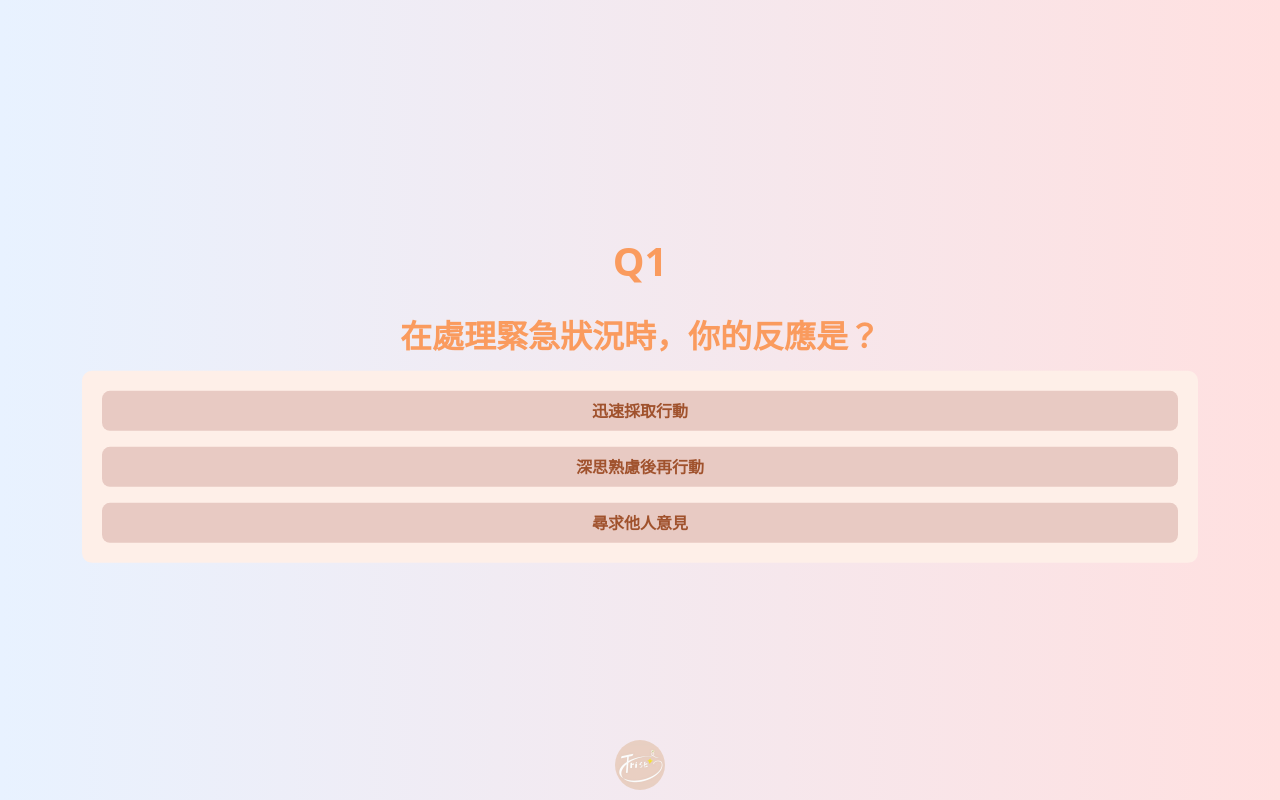
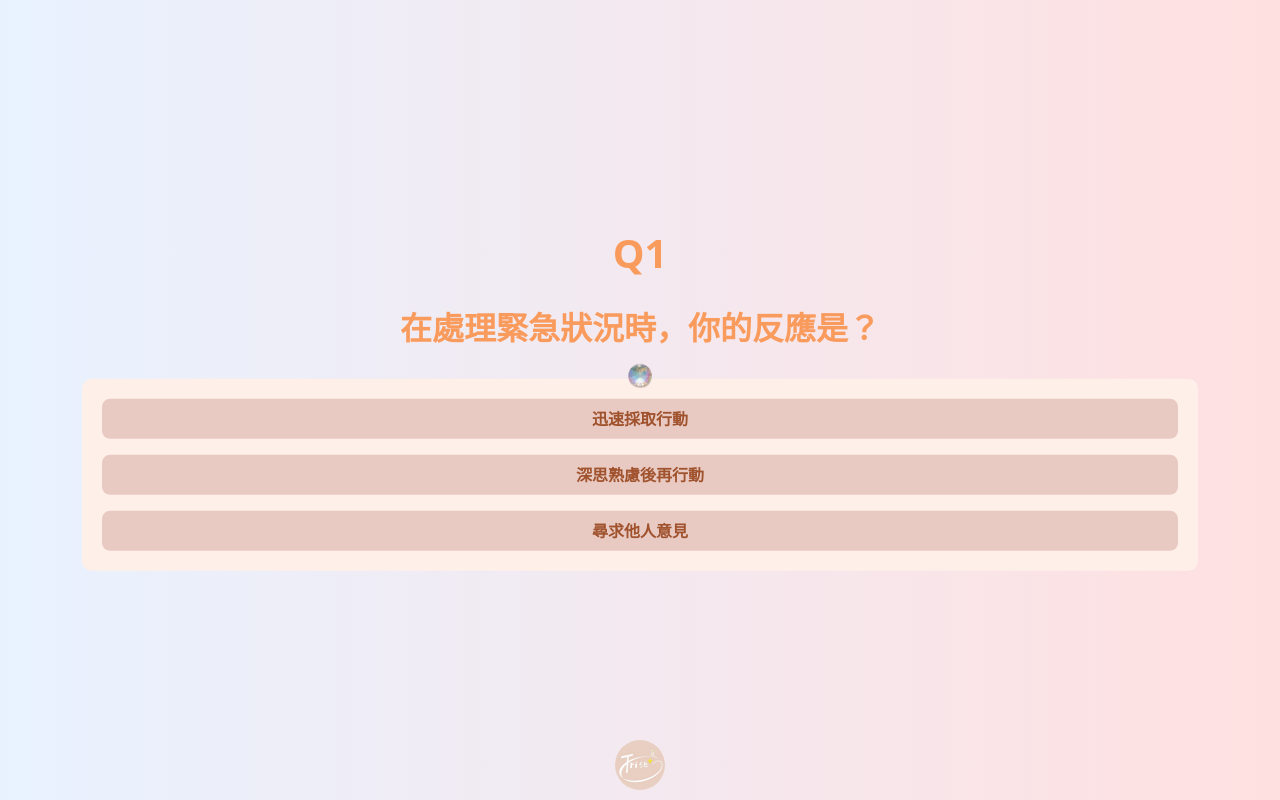
Before and after one commit to TristarAccessory/TristarDivinationGame, a React (Vite) app in the folder divination-game/: page / in a window 1280 px wide. Both pictures are taken after a click on the picture 531 px from the left and 426 px from the top of the page. Built offline with nearby package versions, Linux system fonts and the light colour scheme.

Commit message:
新增: 新增鑽石釘子

```diff
--- a/divination-game/src/components/Quiz.tsx
+++ b/divination-game/src/components/Quiz.tsx
@@ -1,6 +1,7 @@
 import {Container, Stack} from "react-bootstrap";
 import styled from "styled-components";
 import AnswerButton from "./Quiz/AnswerButton";
+import diamond from "@/assets/shared/diamond.webp"
 
 const QuizTitle = styled.h1`
     color: rgb(250, 155, 94);
@@ -12,7 +13,20 @@ const QuizTitle = styled.h1`
 const QuizSubtitle = styled.h2`
     color: rgb(250, 155, 94);
     font-weight: bolder;
-    margin-bottom: 1rem;
+    margin-bottom: 2rem;
+`;
+
+const DiamondIcon = styled.div`
+    background-image: url(${diamond});
+    background-size: contain;
+    background-repeat: no-repeat;
+    width: 25px;
+    height: 25px;
+    position: absolute;
+    top: -15px;
+    left: 50%;
+    transform: translateX(-50%);
+    z-index: 10;
 `;
 
 const AnswerButtonContainer = styled(Stack)`
@@ -21,6 +35,7 @@ const AnswerButtonContainer = styled(Stack)`
     border-radius: 10px;
     margin: 0 auto;
     width: auto;
+    position: relative;
 `;
 
 const Quiz = ({quizNumber, quizData, handleChoice}: {
@@ -34,6 +49,7 @@ const Quiz = ({quizNumber, quizData, handleChoice}: {
             <QuizTitle>Q{quizNumber}</QuizTitle>
             <QuizSubtitle>{quizData.question}</QuizSubtitle>
             <AnswerButtonContainer gap={3}>
+                <DiamondIcon/>
                 {answerChoice.map((answer, index) =>
                     <AnswerButton key={index}
                                   answer={answer}
```
